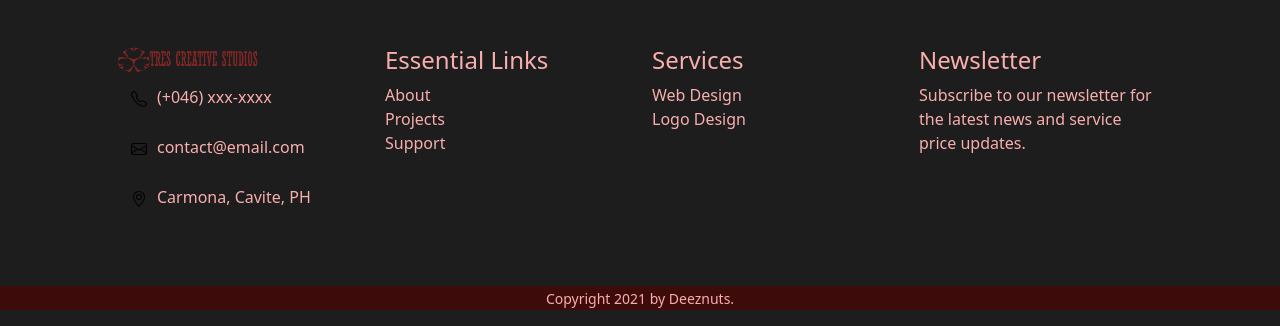
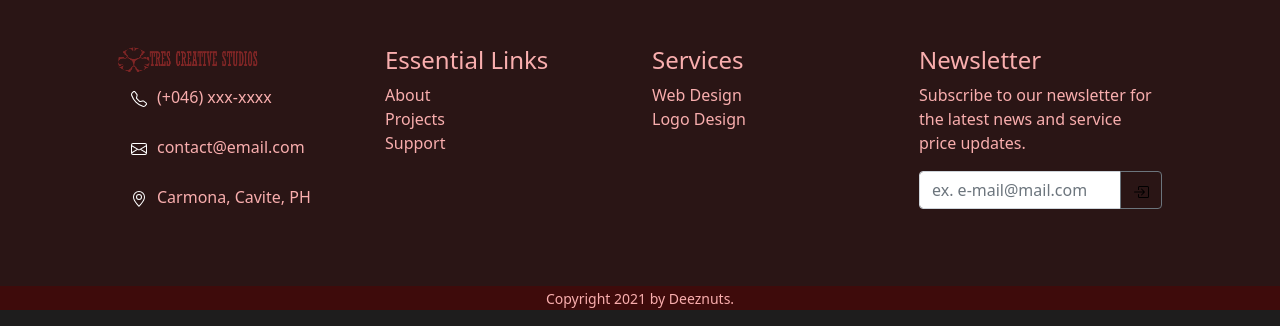
Before and after one commit to JLawrenceTamargo/tres_creative, a plain HTML site: page index.html in a window 1280 px wide. Shown: the part 4437-4763 px from the top of the page. Drawn offline with nearby package versions, Linux system fonts and the light colour scheme.

Commit message:
footer done

```diff
--- a/css/styles.css
+++ b/css/styles.css
@@ -124,8 +124,30 @@ a.nav-link:hover {
   width: 100%;
 }
 
-.footer-contacts .li {
-  margin-top: 5px;
+.f-conticon img {
+  filter: invert(100%) sepia(100%) saturate(0) hue-rotate(288deg)
+    brightness(102%) contrast(102%);
+}
+
+.footer-contact {
+  position: relative;
+}
+.footer-contact::before {
+  content: " ";
+  top: 0;
+  bottom: 0;
+  right: 0;
+  left: 0;
+  position: absolute;
+  background-color: #3e0b0b;
+  opacity: 40%;
+}
+.cf-sub {
+  position: relative;
+}
+
+.contact-footer-ul .li {
+  padding: 1px;
 }
 
 .f-conticon,
--- a/index.html
+++ b/index.html
@@ -355,14 +355,14 @@
       </div>
     </div>
 
-    <div class="container-fluid">
-      <div class="container p-5">
+    <div class="container-fluid footer-contact">
+      <div class="container cf-sub p-5">
         <div class="row">
           <div class="col-sm-8 col-md-4 col-lg-3">
             <a href="#" class="pt-4"
               ><img src="/image/tres_header.png" height="25" width="140" alt=""
             /></a>
-            <ul class="footer-contacts text-cream m-2 list-unstyled">
+            <ul class="contact-footer-ul text-cream m-2 list-unstyled">
               <li>
                 <div class="f-contdet d-flex">
                   <div class="f-conticon">
@@ -376,7 +376,11 @@
               <li>
                 <div class="f-contdet d-flex">
                   <div class="f-conticon">
-                    <img src="/image/envelope.svg" alt="envelope-icon" />
+                    <img
+                      src="/image/envelope.svg"
+                      class="change-color"
+                      alt="envelope-icon"
+                    />
                   </div>
                   <div class="f-conttxt">
                     <p>contact@email.com</p>
@@ -438,15 +442,28 @@
             <div class="foot-title">
               <h4 class="text-cream">Newsletter</h4>
             </div>
-            <ul class="list-unstyled text-cream">
-              <li>
-                <p>
-                  Subscribe to our newsletter for the latest news and service
-                  price updates.
-                </p>
-              </li>
-              <li></li>
-            </ul>
+            <p class="text-cream">
+              Subscribe to our newsletter for the latest news and service price
+              updates.
+            </p>
+            <form>
+              <div class="input-group mb-3">
+                <input
+                  type="text"
+                  class="form-control"
+                  placeholder="ex. e-mail@mail.com"
+                  aria-label="client-email"
+                  aria-describedby="reg-email"
+                />
+                <button
+                  class="btn btn-outline-secondary"
+                  type="button"
+                  id="reg-email"
+                >
+                  <img src="/image/box-arrow-in-right.svg" alt="arrow-right" />
+                </button>
+              </div>
+            </form>
           </div>
         </div>
       </div>
```
Also changed, not shown: image/box-arrow-in-right.svg (added).
